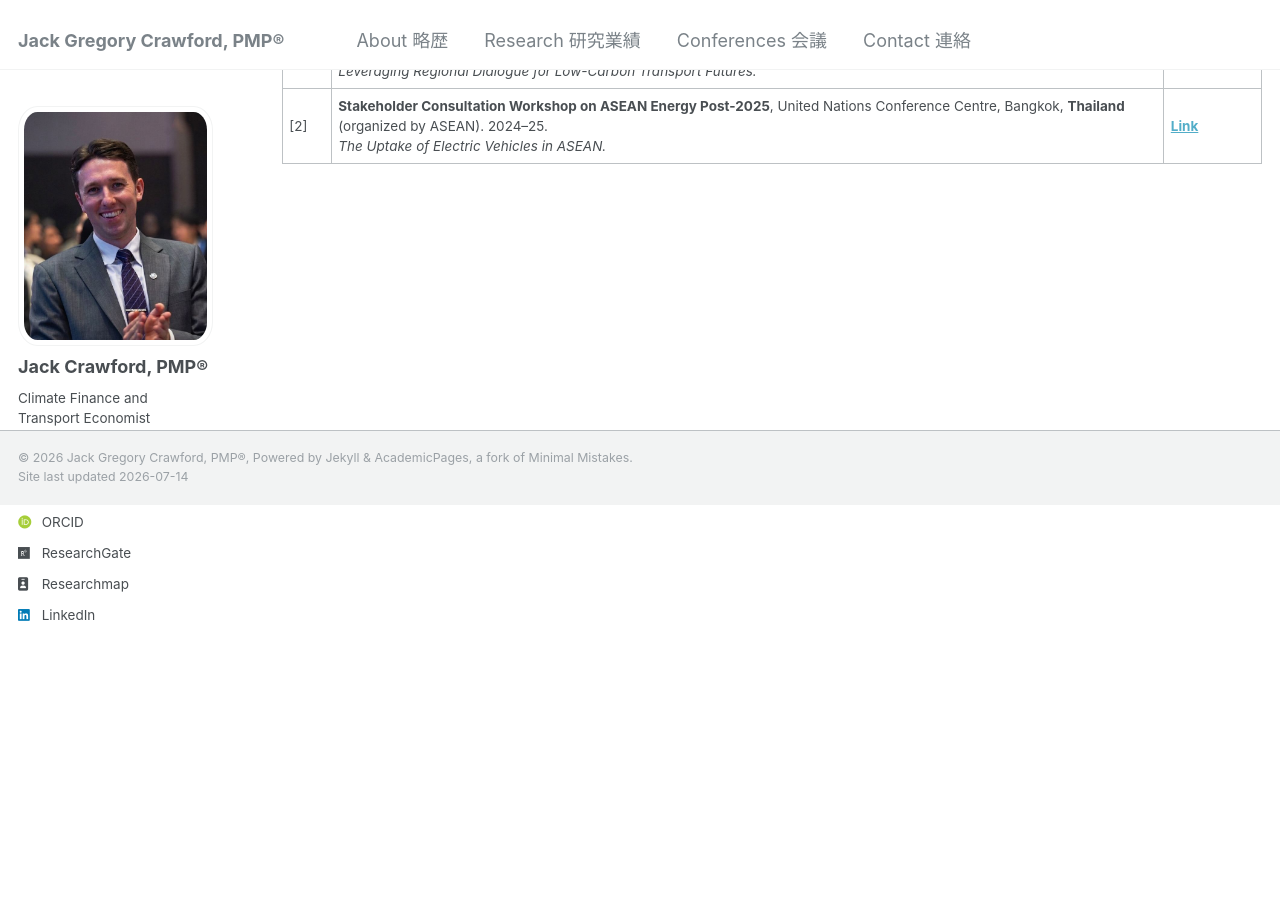
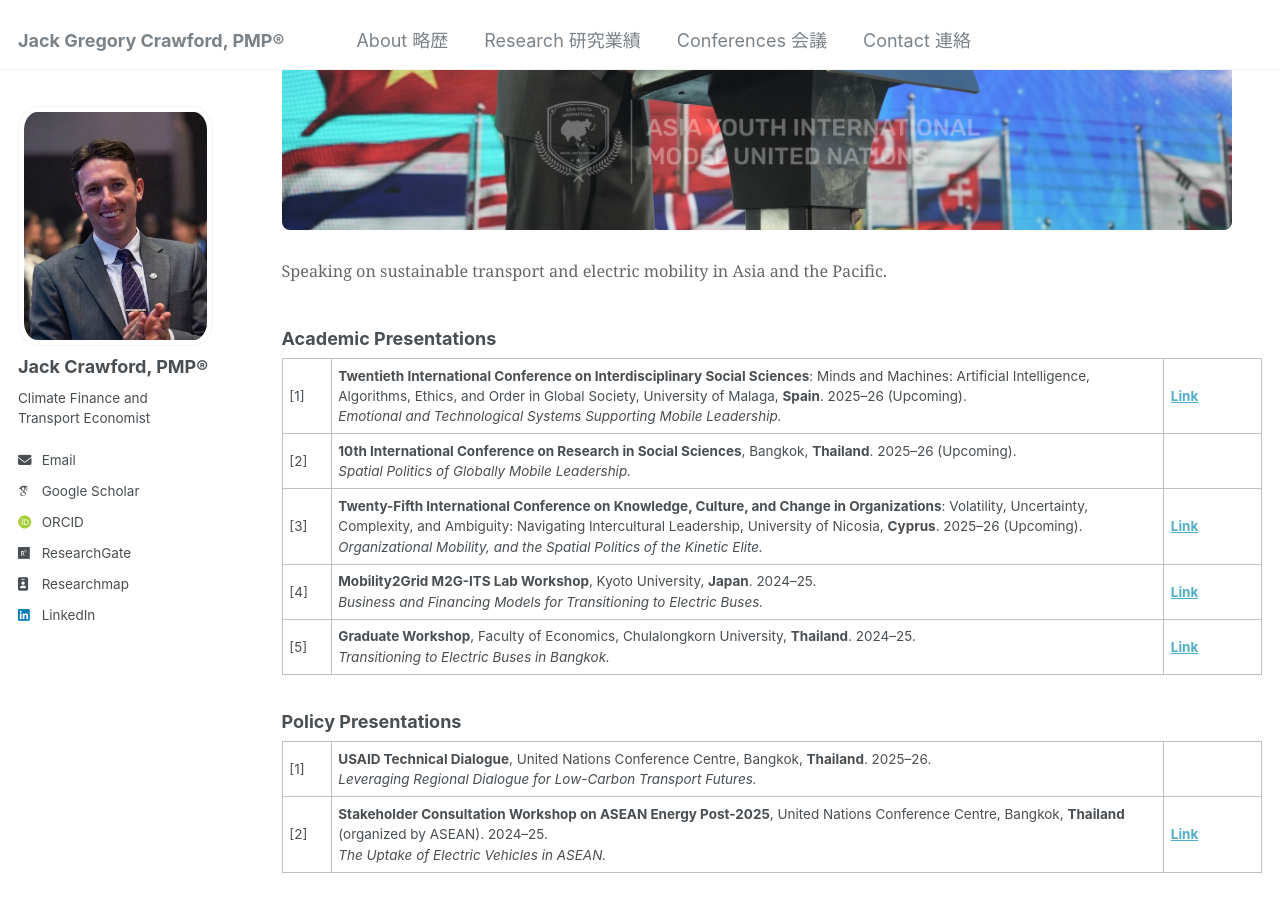
Before and after one commit to jackgcrawford/jackcrawford, a Jekyll site: the page built from _pages/talks.html, in a window 1280 px wide and 900 px high, scrolled down 551 px. Built offline with Jekyll 4.4.1, drawn with Linux system fonts in a browser that asks for light colours; some web fonts are replaced.

Commit message:
Update talks.html

```diff
--- a/_pages/talks.html
+++ b/_pages/talks.html
@@ -7,6 +7,7 @@ image: /images/digital-id-photo.jpg
 permalink: /conferences/
 author_profile: true
 ---
+<figure style="margin: 0 0 2rem 0; text-align: center;"> <img src="/images/BUN00538.jpg" alt="Jack Crawford speaking at a conference" style="width: 100%; max-width: 950px; height: auto; border-radius: 8px;" > <figcaption style="margin-top: 0.6rem; font-size: 0.9rem; color: #666;"> Speaking on sustainable transport and electric mobility in Asia and the Pacific. </figcaption> </figure>
 
 <h3>Academic Presentations</h3>
 <table class="tg">
```
